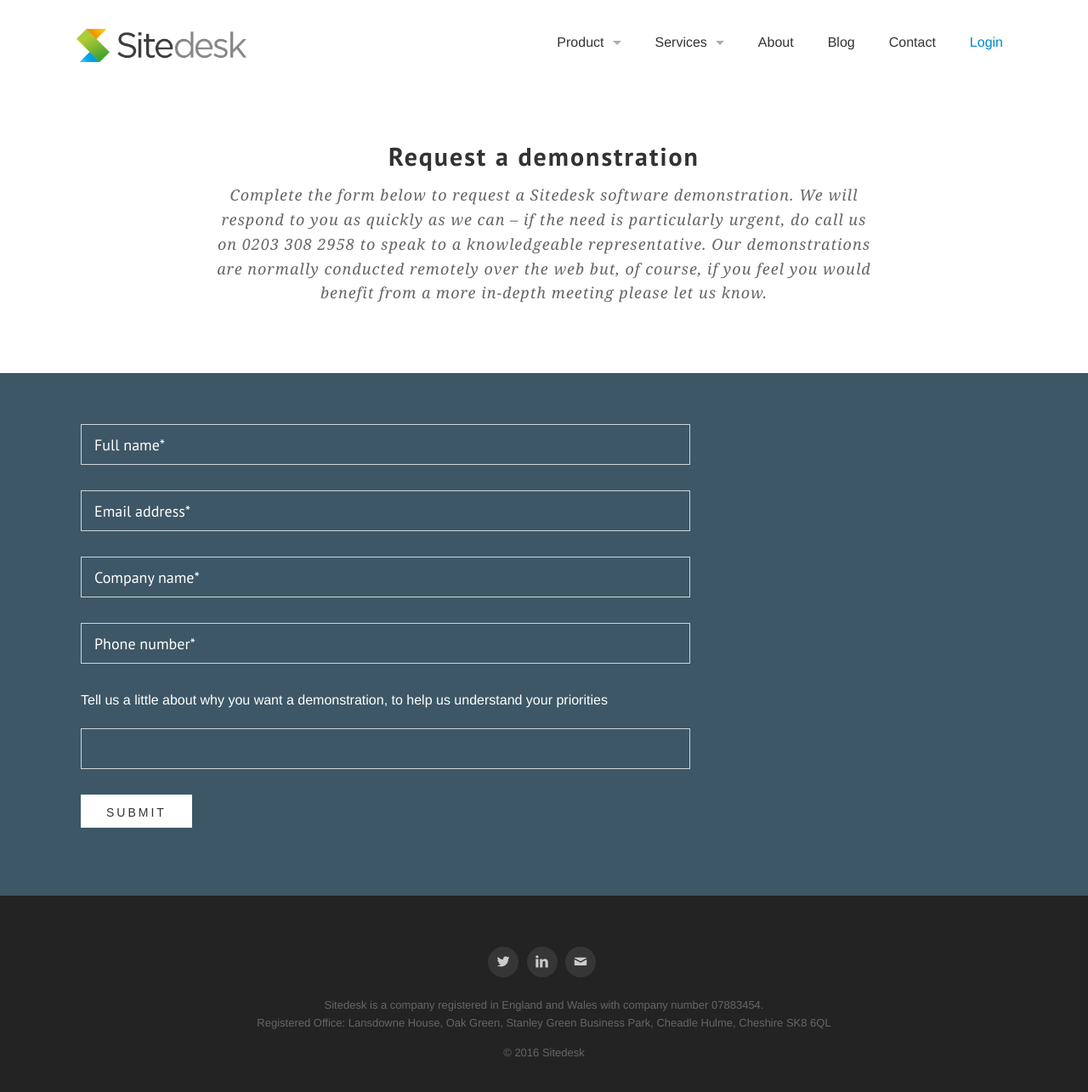
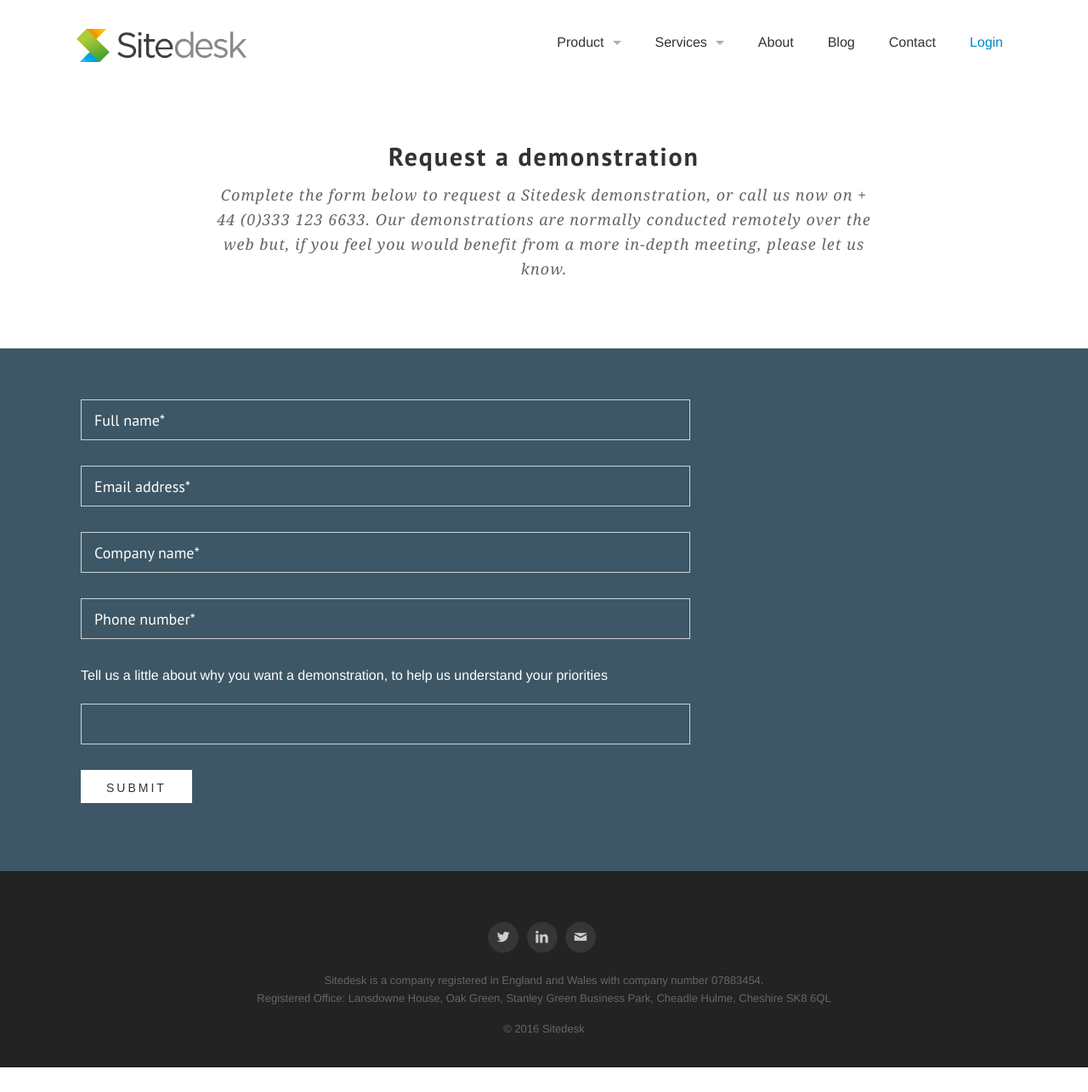
Before and after one commit to zincdesign/sitedesk.github.io, a Jekyll site: the page built from request-demo.html, in a window 1280 px wide. Shown: the whole page at 85% size. Built offline with Jekyll 4.4.1, drawn with Linux system fonts in a browser that asks for light colours; some web fonts are replaced; after the commit the page ends 1256 px from its top, so only the background shows below that.

Commit message:
Demo form to capsule

```diff
--- a/_includes/request-demo.html
+++ b/_includes/request-demo.html
@@ -1,40 +1,52 @@
+<script>
+document.addEventListener("DOMContentLoaded", function(event) {
+  document.getElementById('demo-form-complete-url').value = document.URL + '?thank-you';
+  if (document.URL.indexOf("thank-you") !== -1){
+	document.getElementById('demo-form-form').style.display = 'none';
+	document.getElementById('contact-form-blurb').innerHTML = 'Thank you. We will be in touch shortly, or call us now on + 44 (0)333 123 6633';
+  }
+});
+</script>
 <div class='full'>
   <div class='row'>
     <div class='large-10 small-centered columns'>
       <div class='special-title centered-text'>
         <h2>Request a demonstration</h2>
-        <p>Complete the form below to request a Sitedesk software demonstration. We will respond to you as quickly as we can – if the need is particularly urgent, do call us on 0203 308 2958 to speak to a knowledgeable representative.  Our demonstrations are normally conducted remotely over the web but, of course, if you feel you would benefit from a more in-depth meeting please let us know.</p>
+        <p id='contact-form-blurb'>Complete the form below to request a Sitedesk demonstration, or call us now on + 44 (0)333 123 6633.  Our demonstrations are normally conducted remotely over the web but, if you feel you would benefit from a more in-depth meeting, please let us know.</p>
       </div>
     </div>
   </div>
 </div>
 
 <div class='full dark-blue'>
-  <div class='form'>
-    <div class='row'>
+  <form class='form' action="https://service.capsulecrm.com/service/newlead" method="post" id='demo-form-form'>
+	<input type="hidden" name="FORM_ID" value="069d3662-442b-434b-8b2c-78b8f49b0db7">
+	<input type="hidden" name="COMPLETE_URL" value="http://sitedesk.com" id='demo-form-complete-url'>
+	<input type="hidden" name="TAG" value="Website-demo">
+	<div class='row'>
       <div class='medium-8 large-8 columns'>
-        <input placeholder='Full name*' type='text'>
+        <input name='PERSON_NAME' placeholder='Full name*' type='text'>
       </div>
 
       <div class='medium-8 large-8 columns'>
-        <input placeholder='Email address*' type='text'>
+        <input name='EMAIL' placeholder='Email address*' type='text'>
       </div>
 
       <div class='medium-8 large-8 columns'>
-        <input placeholder='Company name*' type='text'>
+        <input name='ORGANISATION_NAME' placeholder='Company name*' type='text'>
       </div>
 
       <div class='medium-8 large-8 columns'>
-        <input placeholder='Phone number*' type='text'>
+        <input name='PHONE' placeholder='Phone number*' type='text'>
       </div>
 
       <div class='medium-8 large-8 columns'>
         <p>Tell us a little about why you want a demonstration, to help us understand your priorities</p>
-        <input type='text'>
+        <input name='NOTE' type='text'>
         <input class='button white' type='submit' text="...">
       </div>
 
       <div class='medium-8 large-8 columns'></div>
     </div>
-  </div>
+  </form>
 </div>
```
